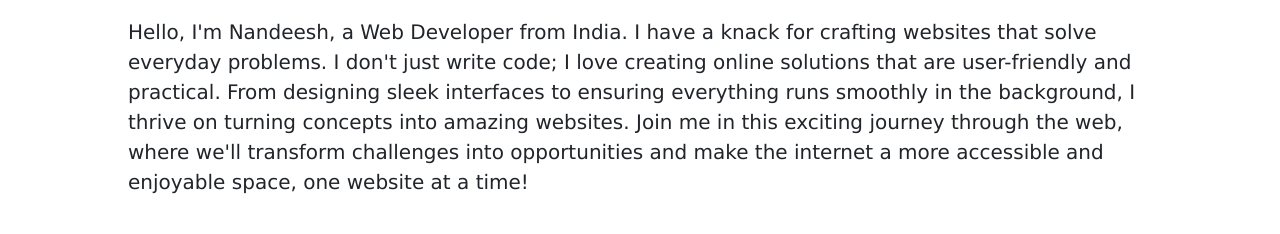
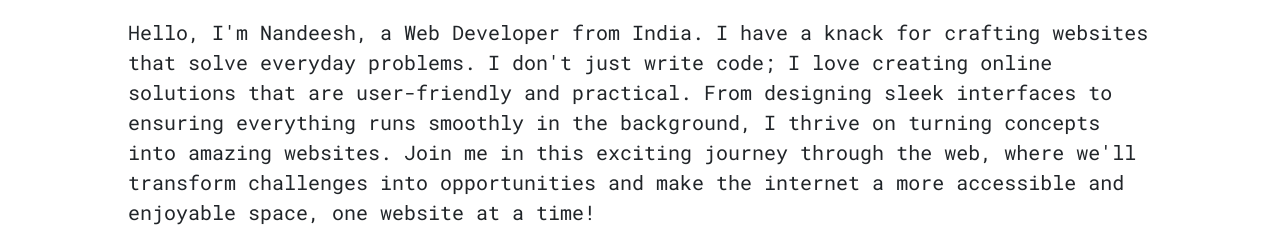
Before and after one commit to Hiremathnandeesh07/MPortfolio, a plain HTML site: page index.html in a window 1280 px wide. Shown: the part 701-935 px from the top of the page. Drawn offline with nearby package versions, Linux system fonts and the light colour scheme.

Commit message:
redesgned

```diff
--- a/index.html
+++ b/index.html
@@ -64,7 +64,7 @@
     </div>
     <h2 id="about_me" class="about_me">About Me</h2>
     <div class="para">
-        <p>Hello, I'm Nandeesh, a Web Developer from India. I have a knack for crafting websites that solve everyday
+        <p style="font-family: Roboto Mono, monospace ">Hello, I'm Nandeesh, a Web Developer from India. I have a knack for crafting websites that solve everyday
             problems. I don't just write code; I love creating online solutions that are user-friendly and practical.
             From
             designing sleek interfaces to ensuring everything runs smoothly in the background, I thrive on turning
```
